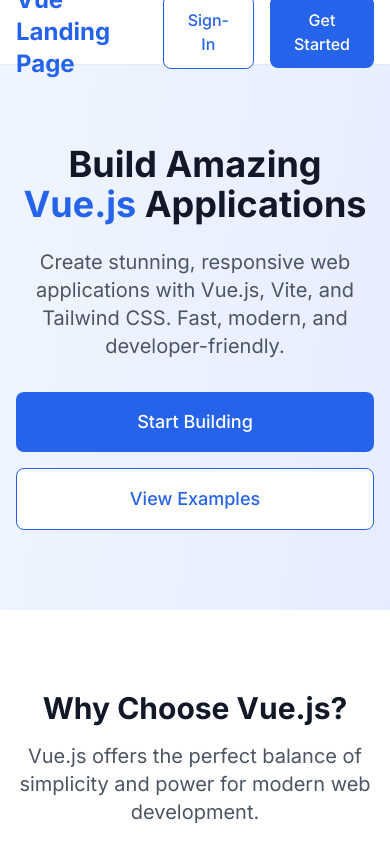
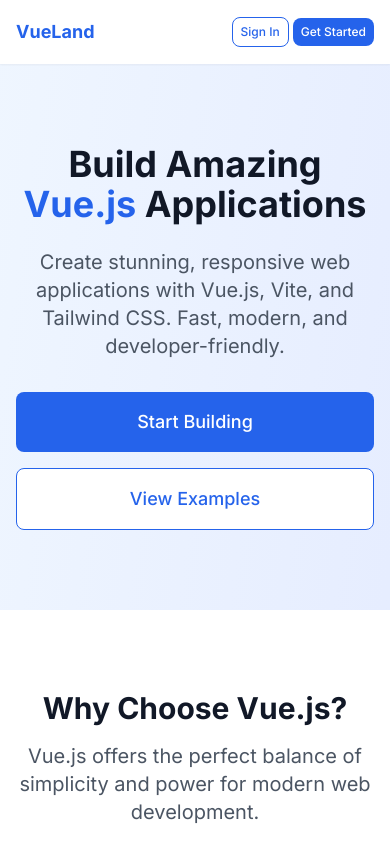
Before and after one commit to Jingyu-Zhu/vue-landing-page, a Vue app: page / in a window 390 px wide. Shown: the top 844 px of the page. Built offline with nearby package versions, Linux system fonts and the light colour scheme.

Commit message:
Fix mobile responsiveness for navigation buttons on iPhone 12

```diff
--- a/src/App.vue
+++ b/src/App.vue
@@ -5,7 +5,7 @@
       <div class="max-w-7xl mx-auto px-4 sm:px-6 lg:px-8">
         <div class="flex justify-between items-center h-16">
           <div class="flex items-center">
-            <h1 class="text-2xl font-bold text-primary-600">Vue Landing Page</h1>
+            <h1 class="text-lg sm:text-xl md:text-2xl font-bold text-primary-600">VueLand</h1>
           </div>
           <div class="hidden md:block">
             <div class="ml-10 flex items-baseline space-x-4">
@@ -15,9 +15,9 @@
               <a href="#contact" class="text-gray-500 hover:text-primary-600 px-3 py-2 rounded-md text-sm font-medium">Contact</a>
             </div>
           </div>
-          <div class="flex items-center space-x-4">
-            <button class="btn-secondary">Sign-In</button>
-            <button class="btn-primary">Get Started</button>
+          <div class="flex items-center space-x-1 sm:space-x-2 md:space-x-4">
+            <button class="btn-secondary text-xs sm:text-sm px-2 py-1.5 sm:px-3 sm:py-2">Sign In</button>
+            <button class="btn-primary text-xs sm:text-sm px-2 py-1.5 sm:px-3 sm:py-2">Get Started</button>
           </div>
         </div>
       </div>
--- a/src/style.css
+++ b/src/style.css
@@ -10,10 +10,10 @@
 
 @layer components {
   .btn-primary {
-    @apply bg-primary-600 hover:bg-primary-700 text-white font-medium py-3 px-6 rounded-lg transition-colors duration-200;
+    @apply bg-primary-600 hover:bg-primary-700 text-white font-medium py-2 px-4 sm:py-3 sm:px-6 rounded-lg transition-colors duration-200;
   }
 
   .btn-secondary {
-    @apply bg-white hover:bg-gray-50 text-primary-600 font-medium py-3 px-6 rounded-lg border border-primary-600 transition-colors duration-200;
+    @apply bg-white hover:bg-gray-50 text-primary-600 font-medium py-2 px-4 sm:py-3 sm:px-6 rounded-lg border border-primary-600 transition-colors duration-200;
   }
 }
```
